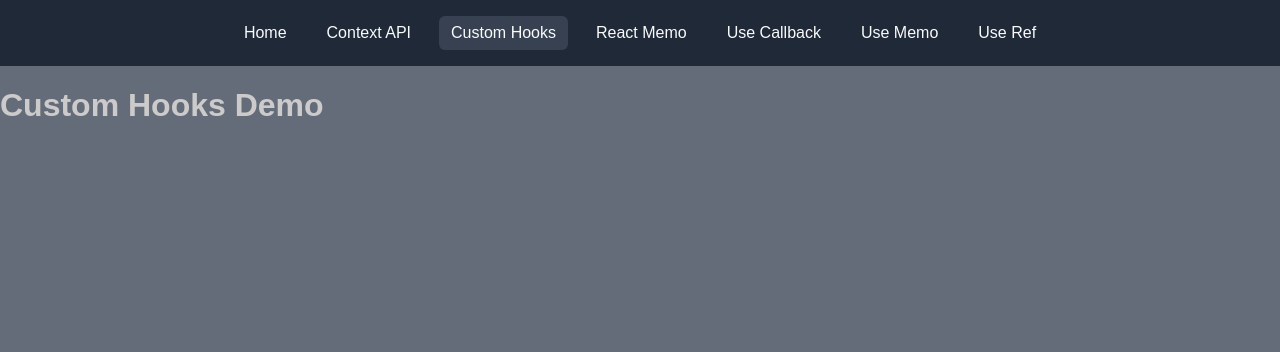
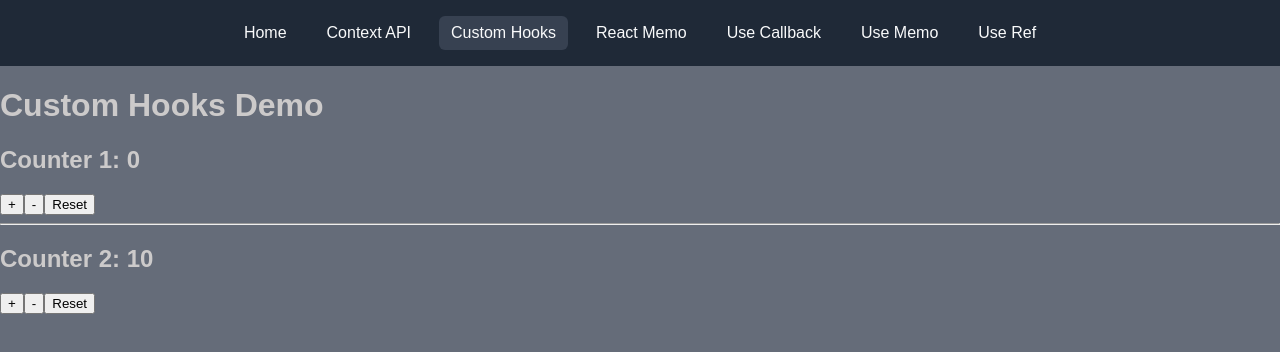
Before and after one commit to mayaswami/react-projects, a React (Vite) app in the folder 03-react-advanced/: page /custom-hooks in a window 1280 px wide. Shown: the top 352 px of the page. Built offline with nearby package versions, Linux system fonts and the light colour scheme.

Commit message:
feat(CustomHooks): create reusable useCounter custom hook

```diff
--- /dev/null
+++ b/03-react-advanced/src/hooks/useCounter.js
@@ -0,0 +1,26 @@
+import { useState } from "react";
+
+function useCounter(initialValue = 0) {
+    const [count, setCount] = useState(initialValue);
+
+    function increment() {
+        setCount((prev) => prev + 1);
+    }
+
+    function decrement() {
+        setCount((prev) => prev - 1);
+    }
+
+    function reset() {
+        setCount(initialValue);
+    }
+
+    return {
+        count,
+        increment,
+        decrement,
+        reset,
+    };
+}
+
+export default useCounter;
--- a/03-react-advanced/src/pages/CustomHooksDemo.jsx
+++ b/03-react-advanced/src/pages/CustomHooksDemo.jsx
@@ -1,5 +1,31 @@
+import useCounter from "../hooks/useCounter";
+
 function CustomHooksDemo() {
-  return <h1>Custom Hooks Demo</h1>;
+  const { count, increment, decrement, reset } = useCounter();
+  const counter1 = useCounter();
+  const counter2 = useCounter(10);
+  return (
+    <div>
+      <h1>Custom Hooks Demo</h1>
+
+      <h2>Counter 1: {counter1.count}</h2>
+
+      <button onClick={counter1.increment}>+</button>
+
+      <button onClick={counter1.decrement}>-</button>
+
+      <button onClick={counter1.reset}>Reset</button>
+
+      <hr />
+
+      <h2>Counter 2: {counter2.count}</h2>
+
+      <button onClick={counter2.increment}>+</button>
+      <button onClick={counter2.decrement}>-</button>
+
+      <button onClick={counter2.reset}>Reset</button>
+    </div>
+  );
 }
 
 export default CustomHooksDemo;
```
Also changed, not shown: 1 other file (tests, documents, lock files or other folders).
